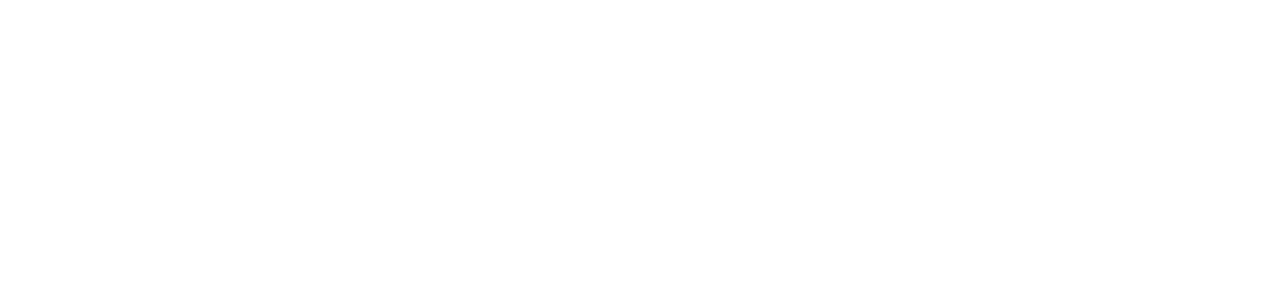
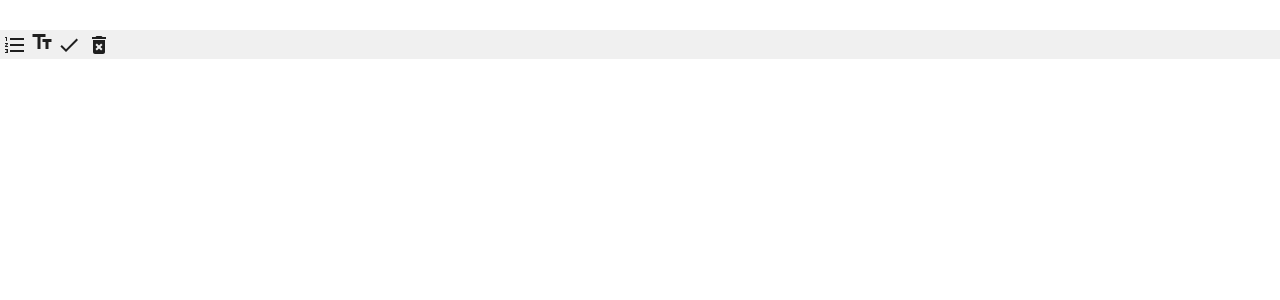
Before and after one commit to maksimanom/react-typescript, a React (Create React App) app: page / in a window 1280 px wide. Shown: the top 300 px of the page. Built offline with nearby package versions, Linux system fonts and the light colour scheme.

Commit message:
theming done

```diff
--- a/package.json
+++ b/package.json
@@ -3,6 +3,8 @@
   "version": "0.1.0",
   "private": true,
   "dependencies": {
+    "@material-ui/core": "^4.10.2",
+    "@material-ui/icons": "^4.9.1",
     "@testing-library/jest-dom": "^4.2.4",
     "@testing-library/react": "^9.5.0",
     "@testing-library/user-event": "^7.2.1",
--- a/src/App.tsx
+++ b/src/App.tsx
@@ -1,11 +1,58 @@
-import React from 'react';
+import React from "react";
+
+import { makeStyles, createStyles, Theme } from "@material-ui/core/styles";
+import Grid from "@material-ui/core/Grid";
+import FormatListNumberedIcon from "@material-ui/icons/FormatListNumbered";
+import TextFieldsIcon from "@material-ui/icons/TextFields";
+import CheckIcon from "@material-ui/icons/Check";
+import DeleteForeverIcon from "@material-ui/icons/DeleteForever";
+
+const useStyles = makeStyles((theme: Theme) =>
+  createStyles({
+    root: {
+      justifyContent: "center",
+      marginTop: 30,
+    },
+    table: {
+      "& .headingRow": {
+        backgroundColor: "#f0f0f0",
+        display: "flex",
+        "& .head-cell": {
+          width: 30,
+          display: "flex",
+          justifyContent: "center",
+          alignItems: "center",
+        },
+      },
+    },
+  })
+);
 
 function App() {
+  const classes = useStyles();
 
   return (
-    <>
+    <Grid container className={classes.root}>
+      <Grid item xs={10} md={12} className={classes.table}>
+        <div className="headingRow">
+          <div className="head-cell">
+            <FormatListNumberedIcon />
+          </div>
+          <div>
+            <TextFieldsIcon />
+          </div>
+          <div className="head-cell">
+            <CheckIcon />
+          </div>
+          <div className="head-cell">
+            <DeleteForeverIcon />
+          </div>
+        </div>
+        <div className="list-block">
 
-    </>
+        </div>
+      </Grid>
+    </Grid>
   );
 }
 
--- a/src/index.tsx
+++ b/src/index.tsx
@@ -1,13 +1,20 @@
-import React from 'react';
-import ReactDOM from 'react-dom';
-import App from './App';
-import * as serviceWorker from './serviceWorker';
+import React from "react";
+import ReactDOM from "react-dom";
+
+import { ThemeProvider } from "@material-ui/core/styles";
+import CssBaseline from "@material-ui/core/CssBaseline";
+
+import App from "./App";
+import theme from "./theme";
+
+import * as serviceWorker from "./serviceWorker";
 
 ReactDOM.render(
-  <React.StrictMode>
+  <ThemeProvider theme={theme}>
+    <CssBaseline/>
     <App />
-  </React.StrictMode>,
-  document.getElementById('root')
+  </ThemeProvider>,
+  document.getElementById("root")
 );
 
 // If you want your app to work offline and load faster, you can change
--- /dev/null
+++ b/src/theme.tsx
@@ -0,0 +1,22 @@
+import red from "@material-ui/core/colors/red";
+import { createMuiTheme } from "@material-ui/core/styles";
+
+// A custom theme for this app
+const theme = createMuiTheme({
+  palette: {
+    primary: {
+      main: "#556cd6",
+    },
+    secondary: {
+      main: "#19857b",
+    },
+    error: {
+      main: red.A400,
+    },
+    background: {
+      default: "#fff",
+    },
+  },
+});
+
+export default theme;
```
Also changed, not shown: 1 other file (tests, documents, lock files or other folders).
